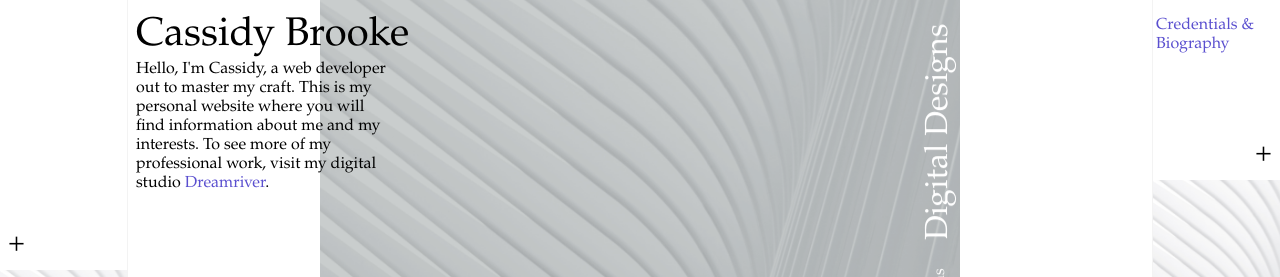
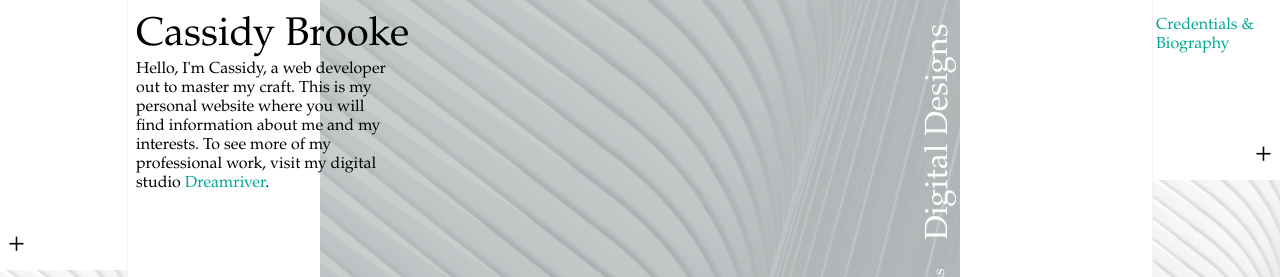
Before and after one commit to cssidy/personal-site, a Jekyll site: the page built from index.html, in a window 1280 px wide. Shown: the top 277 px of the page. Built offline with Jekyll 4.4.1, drawn with Linux system fonts in a browser that asks for light colours; some web fonts are replaced.

Commit message:
Update base.css

```diff
--- a/assets/css/base.css
+++ b/assets/css/base.css
@@ -12,8 +12,8 @@ html {
 body {
 	--color-text: #000;
 	--color-bg: #fff;
-	--color-link: #5a4fcf;
-	--color-link-hover: #00a693;
+	--color-link: #00a693;
+	--color-link-hover: #000;
 	--color-info: #000;
 	--color-grid: #f3f3f3;
 	--color-slide-alt: #fff;
```
